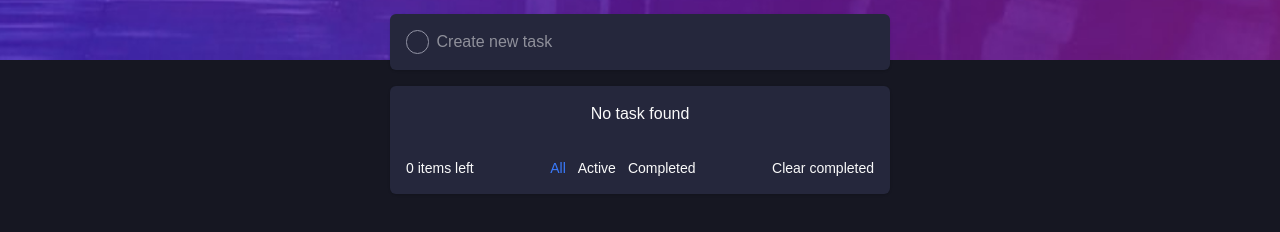
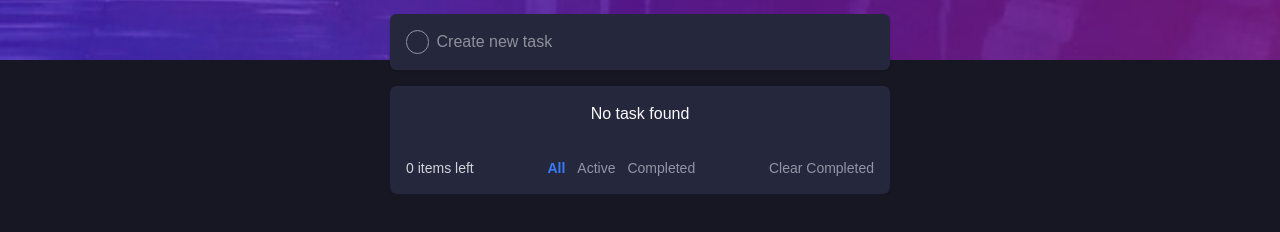
Before and after one commit to ayoub0921/task_manager, a React (Vite) app: page / in a window 1280 px wide. Shown: the part 340-572 px from the top of the page. Built offline with nearby package versions, Linux system fonts and the light colour scheme.

Commit message:
feat: add scroll preservation for task list and improve filter UI

```diff
--- a/src/components/Layout.tsx
+++ b/src/components/Layout.tsx
@@ -3,7 +3,7 @@ import { IoIosSunny } from "react-icons/io";
 import { useTheme } from "@/components/theme-provider"
 import { FaRegMoon } from "react-icons/fa";
 import AddTasks from './AddTasks';
-import { useEffect, useState } from 'react';
+import { useEffect, useRef, useState } from 'react';
 
 
 export interface Task {
@@ -21,7 +21,10 @@ const Layout = () => {
 
 
 
-    const [filter,setFilter] = useState<'All' | 'Completed' | 'Active'>("All")
+    // Reference to task list to preserve scroll position
+    const taskListRef = useRef<HTMLDivElement>(null);
+
+    const [filter, setFilter] = useState<'All' | 'Completed' | 'Active'>("All")
 
 
     const [tasks, setTasks] = useState(() => {
@@ -34,6 +37,10 @@ const Layout = () => {
 
     const handleAddTask = (task: Task) => {
         setTasks([...tasks, task])
+
+        setTimeout(() => {
+            taskListRef.current?.scrollTo({ top: taskListRef.current.scrollHeight, behavior: "smooth" });
+        }, 100);
     }
 
 
@@ -62,14 +69,14 @@ const Layout = () => {
 
 
 
-    const filteredTasks = tasks.filter((task:Task) =>
+    const filteredTasks = tasks.filter((task: Task) =>
         filter === "All" ? true : task.status === filter
     );
 
 
     const clearCompletedTasks = () => {
-        setTasks([])
-    }
+        setTasks((prevTasks: any) => prevTasks.filter((task: Task) => task.status !== "Completed"));
+    };
 
 
     useEffect(() => {
@@ -86,7 +93,13 @@ const Layout = () => {
                     : <IoIosSunny onClick={() => setTheme("light")} size={30} className='text-white cursor-pointer' />}
             </div>
             <AddTasks handleAddTask={handleAddTask} />
-            <TasksList clearCompletedTasks={clearCompletedTasks} filter={filter} setFilter={setFilter} toogleTaskStatus={toogleTaskStatus} handleDeleteTask={handleDeleteTask}  tasks={filteredTasks} />
+            <div
+                ref={taskListRef}
+                className="max-h-96 overflow-auto"
+            >
+
+                <TasksList clearCompletedTasks={clearCompletedTasks} filter={filter} setFilter={setFilter} toogleTaskStatus={toogleTaskStatus} handleDeleteTask={handleDeleteTask} tasks={filteredTasks} />
+            </div>
         </div>
     )
 }
--- a/src/components/TasksList.tsx
+++ b/src/components/TasksList.tsx
@@ -10,7 +10,7 @@ interface TasksProps {
     tasks: Task[]
     handleDeleteTask: (id: number) => void
     toogleTaskStatus: (id: number) => void
-    filter:any
+    filter: any
     setFilter: (status: "All" | "Active" | "Completed") => void
     clearCompletedTasks: () => void
 }
@@ -36,7 +36,7 @@ interface TasksProps {
 //     },
 // ]
 
-const TasksList = ({ tasks, handleDeleteTask, toogleTaskStatus, clearCompletedTasks,filter , setFilter }: TasksProps) => {
+const TasksList = ({ tasks, handleDeleteTask, toogleTaskStatus, clearCompletedTasks, filter, setFilter }: TasksProps) => {
 
 
     return (
@@ -63,22 +63,35 @@ const TasksList = ({ tasks, handleDeleteTask, toogleTaskStatus, clearCompletedTa
                     </button>
                 </div>
             ))}
-            <div className="flex justify-between items-center text-sm p-4">
-                <span>{tasks.length} items left</span>
+            <div className="flex justify-between items-center text-sm p-4 bg-white dark:bg-very-dark-desaturated-blue rounded-b-lg shadow-md">
+                {/* Task count */}
+                <span className="text-dark-grayish-blue dark:text-light-grayish-blue">{tasks.length} items left</span>
+
+                {/* Filter options */}
                 <ul className="flex items-center gap-3">
-                    {["All", "Active", "Completed"].map((status, index) => (
+                    {["All", "Active", "Completed"].map((status) => (
                         <li
-                            key={index}
+                            key={status}
                             onClick={() => setFilter(status as "All" | "Active" | "Completed")}
-                            style={{ cursor: "pointer" ,}}
-                            className={`${filter === status ? "text-bright-blue":""}`}
+                            className={`cursor-pointer transition-colors ${filter === status ? "text-bright-blue font-bold" : "text-dark-grayish-blue hover:text-black dark:hover:text-white"
+                                }`}
+                            aria-label={`Filter by ${status}`}
                         >
                             {status}
                         </li>
                     ))}
                 </ul>
-                <button onClick={clearCompletedTasks} style={{ cursor: "pointer" }}>Clear completed</button>
+
+                {/* Clear Completed Button */}
+                <button
+                    onClick={clearCompletedTasks}
+                    className="cursor-pointer text-dark-grayish-blue hover:text-red-500 transition-colors"
+                    aria-label="Clear completed tasks"
+                >
+                    Clear Completed
+                </button>
             </div>
+
         </div>
     );
 };
```
